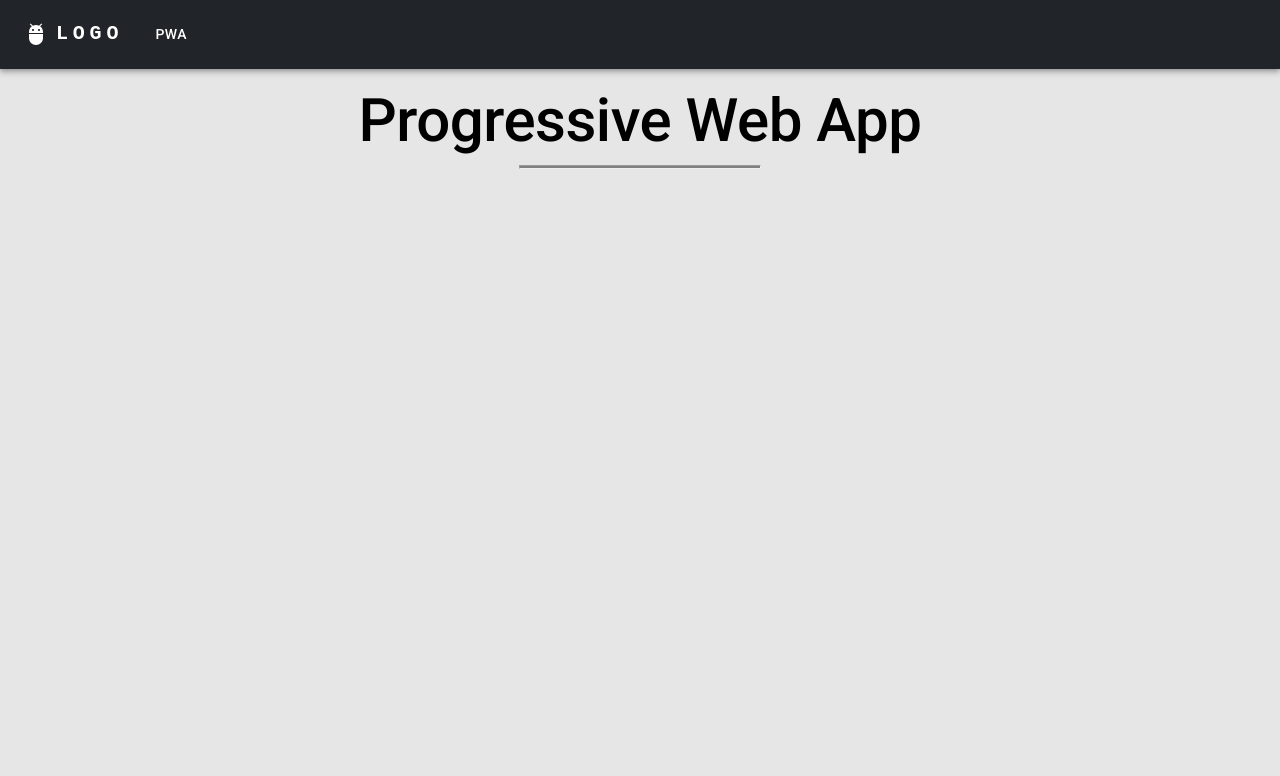
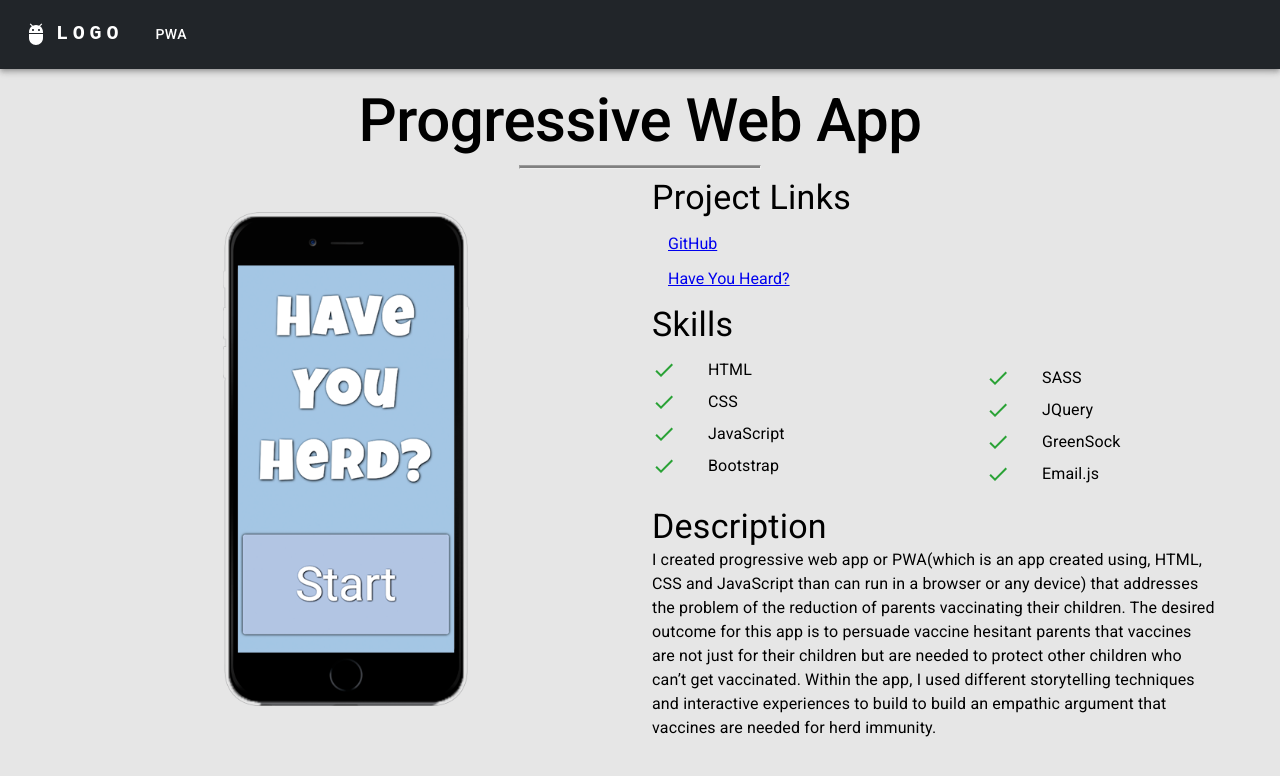
Before and after one commit to matt-harrell/matt-harrell.github.io, a React (Create React App) app: page /pwa in a window 1280 px wide. Shown: the top 776 px of the page. Built offline with nearby package versions, Linux system fonts and the light colour scheme.

Commit message:
add skills,images, project links

```diff
--- a/src/components/ProjectIntro/ProjectIntroComp.tsx
+++ b/src/components/ProjectIntro/ProjectIntroComp.tsx
@@ -1,10 +1,18 @@
-import {Grid,Box,Typography} from '@mui/material';
+import {Grid,Box,Typography,List,ListItem, ListItemText,ListItemIcon, Container } from '@mui/material';
+import DoneIcon from '@mui/icons-material/Done';
+
 import { ProjectIntroContProps } from './ProjectIntroCont';
 
 
 const ProjectIntroComp = (props:ProjectIntroContProps) => {
+
+    const skills = props.skills || [];
+    let skillsHalf = Math.floor(skills.length / 2);
+    let skillsFirstHalf = skills?.slice(0, skillsHalf);
+    let skillsSecondHalf = skills?.slice(skillsHalf, skills?.length);
+
     return(
-        <>
+        <Container>
             <Typography
                 variant='h2'
                 component='h1'
@@ -16,7 +24,61 @@ const ProjectIntroComp = (props:ProjectIntroContProps) => {
                 {props.title}
             </Typography>
             <hr className='greenBorder'></hr>
-        </>
+            <Grid container spacing={{ xs: 2, md: 3 }}>
+
+                <Grid item xs={12} md={6}>
+                    <img
+                        className='img'
+                        src={`assets/images/projects/${props.imagePath}/${props.image}`}
+                        alt=""
+                    />
+                </Grid>
+
+                <Grid item xs={12} md={6}>
+                    {props.linksElement}
+                    <Typography variant='h4' component='h2'>
+                        Skills
+                    </Typography>
+                    <Grid container spacing={{ xs: 2, md: 3 }}>
+                        <Grid item xs={6}>
+                            <List>
+                                {skillsFirstHalf.map((skill,index) => {
+                                    return(
+                                        <ListItem key={index} sx={{padding:0}}>
+                                            <ListItemIcon>
+                                                <DoneIcon color='secondary'/>
+                                            </ListItemIcon>
+                                            <ListItemText primary={skill} sx={{color:"black"}}/>
+                                        </ListItem>
+                                    )
+                                })}
+                            </List>
+                        </Grid>
+                        <Grid item xs={6}>
+                            <ul>
+                                {skillsSecondHalf.map((skill,index) => {
+                                    return(
+                                        <ListItem key={index} sx={{padding:0}}>
+                                            <ListItemIcon>
+                                                <DoneIcon color='secondary'/>
+                                            </ListItemIcon>
+                                            <ListItemText primary={skill} sx={{color:"black"}}/>
+                                        </ListItem>
+                                    )
+                                })}
+                            </ul>
+                        </Grid>
+                    </Grid>
+                    <Typography variant='h4' component='h2'>
+                        Description
+                    </Typography>
+                    <Typography variant='body1' component='p' className='desc'>
+                        {props.Desc}
+                    </Typography>
+                </Grid>
+
+            </Grid>
+        </Container>
     );
 }
 
--- a/src/components/ProjectIntro/ProjectIntroCont.tsx
+++ b/src/components/ProjectIntro/ProjectIntroCont.tsx
@@ -1,22 +1,62 @@
+import { Typography,List,ListItem, ListItemText, Box} from '@mui/material';
 import Projects from '../../data/projects.json';
 import ProjectIntroComp from './ProjectIntroComp';
+
+interface links {
+    link:string;
+    text:string;
+}
+
 
  interface ProjectIntroContProps {
     nameOfProject?:string;
     title?:string;
+    skills?:string[] | undefined;
+    image?:string;
+    imagePath?:string;
+    Desc?:string;
+    linksElement?: JSX.Element;
 }
 
 
 const ProjoctIntroCont = (props:ProjectIntroContProps) =>{
     const Project = Projects.find((project) => project.title.page === props.nameOfProject);
 
+    let gitHubLink = null;
+    if (Project?.projectLinks?.gitHub !== undefined){
+        gitHubLink = <ListItem><a href={Project?.projectLinks?.gitHub?.link}>{Project?.projectLinks?.gitHub?.text}</a></ListItem>
+    }
+
+    let websiteLinks;
+    if (Project?.projectLinks?.website !== undefined){
+        websiteLinks = <ListItem><a href={Project?.projectLinks?.website?.link}>{Project?.projectLinks?.website?.text}</a></ListItem>
+    }
+
+    let linksElement;
+    if (gitHubLink || websiteLinks !== undefined){
+        linksElement =
+        <Box>
+            <Typography variant='h4' component='h2'>Project Links</Typography>
+                <List>
+                    {gitHubLink}
+                    {websiteLinks}
+                </List>
+        </Box>
+    }
+
     return(
         <ProjectIntroComp
             title={Project?.title.page}
+            skills={Project?.skills}
+            image={Project?.images.main}
+            imagePath={Project?.title.thumbnail.replaceAll(' ', '-').toLowerCase()}
+            Desc={Project?.description}
+            linksElement={linksElement}
+
         />
     );
 
 }
 
 export default ProjoctIntroCont;
-export type {ProjectIntroContProps};
+export type {ProjectIntroContProps, links};
```
